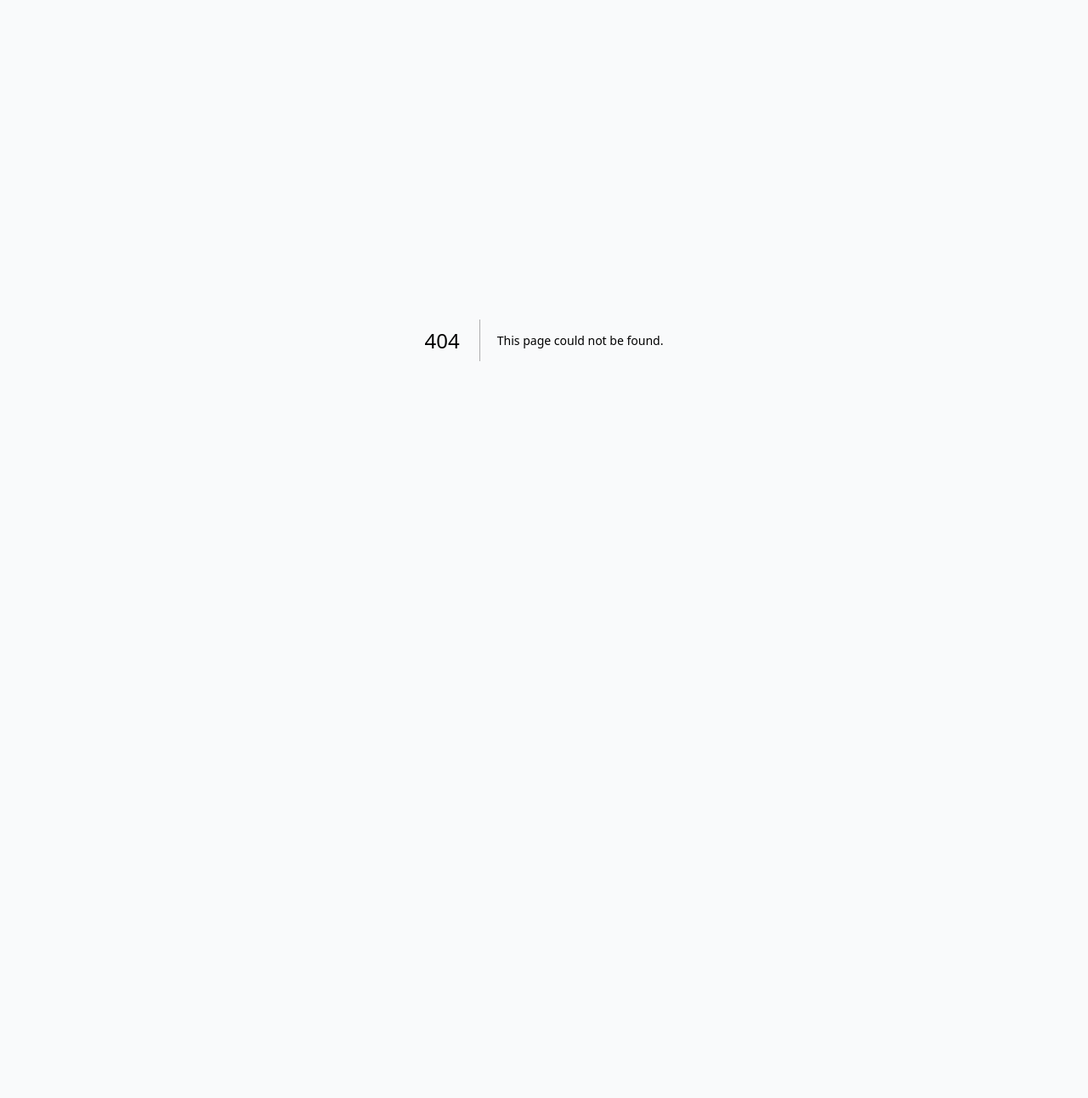
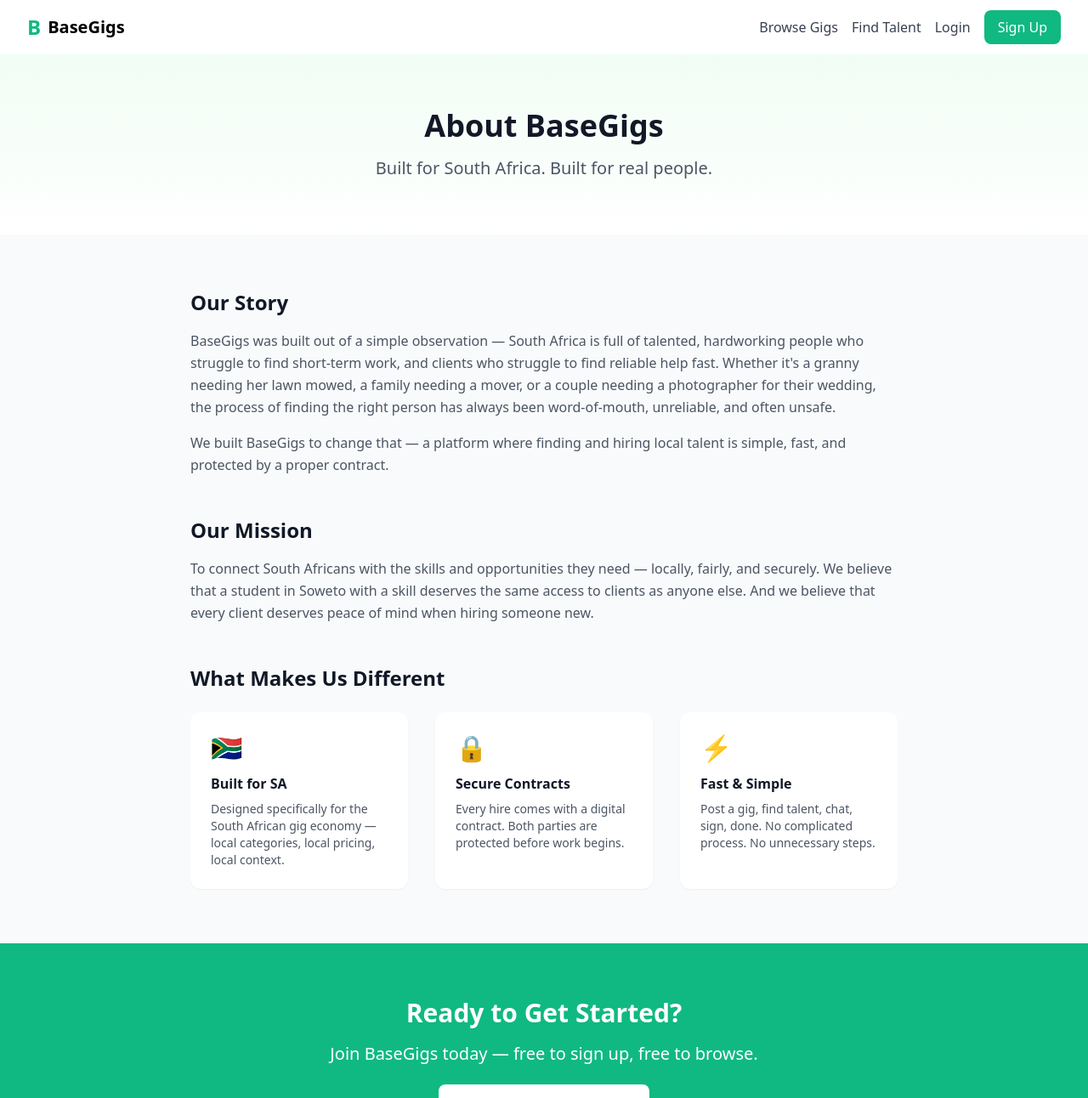
Before and after one commit to Sib222/basegigs, a Next.js app: page /about in a window 1280 px wide. Before the commit this address had no page. Shown: the top 1292 px of the page at 85% size. Before the commit the page ends 800 px from the top, so only its background shows below. Built offline with nearby package versions, Linux system fonts and the light colour scheme.

Commit message:
Create page.tsx

```diff
--- /dev/null
+++ b/app/about/page.tsx
@@ -0,0 +1,114 @@
+import Link from 'next/link'
+
+export default function AboutPage() {
+  return (
+    <div className="min-h-screen bg-gray-50">
+      <nav className="bg-white shadow-sm">
+        <div className="max-w-7xl mx-auto px-4 sm:px-6 lg:px-8">
+          <div className="flex justify-between items-center h-16">
+            <Link href="/" className="flex items-center">
+              <span className="text-2xl font-bold text-primary">B</span>
+              <span className="ml-2 text-xl font-semibold">BaseGigs</span>
+            </Link>
+            <div className="flex items-center space-x-4">
+              <Link href="/browse-gigs" className="text-gray-700 hover:text-primary">Browse Gigs</Link>
+              <Link href="/find-talent" className="text-gray-700 hover:text-primary">Find Talent</Link>
+              <Link href="/login" className="text-gray-700 hover:text-primary">Login</Link>
+              <Link href="/signup" className="px-4 py-2 bg-primary text-white rounded-lg hover:bg-green-600">Sign Up</Link>
+            </div>
+          </div>
+        </div>
+      </nav>
+
+      <div className="bg-gradient-to-b from-green-50 to-white py-16">
+        <div className="max-w-4xl mx-auto px-4 sm:px-6 lg:px-8 text-center">
+          <h1 className="text-4xl font-bold text-gray-900 mb-4">About BaseGigs</h1>
+          <p className="text-xl text-gray-600">Built for South Africa. Built for real people.</p>
+        </div>
+      </div>
+
+      <div className="max-w-4xl mx-auto px-4 sm:px-6 lg:px-8 py-16 space-y-12">
+        <div>
+          <h2 className="text-2xl font-bold text-gray-900 mb-4">Our Story</h2>
+          <p className="text-gray-600 leading-relaxed">BaseGigs was built out of a simple observation — South Africa is full of talented, hardworking people who struggle to find short-term work, and clients who struggle to find reliable help fast. Whether it&apos;s a granny needing her lawn mowed, a family needing a mover, or a couple needing a photographer for their wedding, the process of finding the right person has always been word-of-mouth, unreliable, and often unsafe.</p>
+          <p className="text-gray-600 leading-relaxed mt-4">We built BaseGigs to change that — a platform where finding and hiring local talent is simple, fast, and protected by a proper contract.</p>
+        </div>
+
+        <div>
+          <h2 className="text-2xl font-bold text-gray-900 mb-4">Our Mission</h2>
+          <p className="text-gray-600 leading-relaxed">To connect South Africans with the skills and opportunities they need — locally, fairly, and securely. We believe that a student in Soweto with a skill deserves the same access to clients as anyone else. And we believe that every client deserves peace of mind when hiring someone new.</p>
+        </div>
+
+        <div>
+          <h2 className="text-2xl font-bold text-gray-900 mb-4">What Makes Us Different</h2>
+          <div className="grid grid-cols-1 md:grid-cols-3 gap-8 mt-6">
+            <div className="bg-white rounded-xl p-6 shadow-sm">
+              <div className="text-3xl mb-3">🇿🇦</div>
+              <h3 className="font-bold text-gray-900 mb-2">Built for SA</h3>
+              <p className="text-gray-600 text-sm">Designed specifically for the South African gig economy — local categories, local pricing, local context.</p>
+            </div>
+            <div className="bg-white rounded-xl p-6 shadow-sm">
+              <div className="text-3xl mb-3">🔒</div>
+              <h3 className="font-bold text-gray-900 mb-2">Secure Contracts</h3>
+              <p className="text-gray-600 text-sm">Every hire comes with a digital contract. Both parties are protected before work begins.</p>
+            </div>
+            <div className="bg-white rounded-xl p-6 shadow-sm">
+              <div className="text-3xl mb-3">⚡</div>
+              <h3 className="font-bold text-gray-900 mb-2">Fast & Simple</h3>
+              <p className="text-gray-600 text-sm">Post a gig, find talent, chat, sign, done. No complicated process. No unnecessary steps.</p>
+            </div>
+          </div>
+        </div>
+      </div>
+
+      <div className="bg-primary text-white py-16">
+        <div className="max-w-4xl mx-auto px-4 sm:px-6 lg:px-8 text-center">
+          <h2 className="text-3xl font-bold mb-4">Ready to Get Started?</h2>
+          <p className="text-xl mb-8">Join BaseGigs today — free to sign up, free to browse.</p>
+          <Link href="/signup" className="px-8 py-3 bg-white text-primary rounded-lg text-lg font-semibold hover:bg-gray-100">
+            Create Your Account
+          </Link>
+        </div>
+      </div>
+
+      <footer className="bg-gray-900 text-gray-300 py-12">
+        <div className="max-w-7xl mx-auto px-4 sm:px-6 lg:px-8">
+          <div className="grid grid-cols-1 md:grid-cols-4 gap-8">
+            <div>
+              <div className="flex items-center mb-4">
+                <span className="text-2xl font-bold text-primary">B</span>
+                <span className="ml-2 text-xl font-semibold text-white">BaseGigs</span>
+              </div>
+              <p className="text-sm">Connecting clients with talented gig seekers for short-term opportunities.</p>
+            </div>
+            <div>
+              <h4 className="font-semibold text-white mb-4">Platform</h4>
+              <ul className="space-y-2 text-sm">
+                <li><Link href="/browse-gigs" className="hover:text-primary">Browse Gigs</Link></li>
+                <li><Link href="/find-talent" className="hover:text-primary">Find Talent</Link></li>
+                <li><Link href="/how-it-works" className="hover:text-primary">How It Works</Link></li>
+              </ul>
+            </div>
+            <div>
+              <h4 className="font-semibold text-white mb-4">Company</h4>
+              <ul className="space-y-2 text-sm">
+                <li><Link href="/about" className="hover:text-primary">About Us</Link></li>
+                <li><Link href="/contact" className="hover:text-primary">Contact</Link></li>
+              </ul>
+            </div>
+            <div>
+              <h4 className="font-semibold text-white mb-4">Legal</h4>
+              <ul className="space-y-2 text-sm">
+                <li><Link href="/privacy" className="hover:text-primary">Privacy Policy</Link></li>
+                <li><Link href="/terms" className="hover:text-primary">Terms of Service</Link></li>
+              </ul>
+            </div>
+          </div>
+          <div className="border-t border-gray-800 mt-8 pt-8 text-center text-sm">
+            © 2025 BaseGigs. All rights reserved.
+          </div>
+        </div>
+      </footer>
+    </div>
+  )
+}
```
